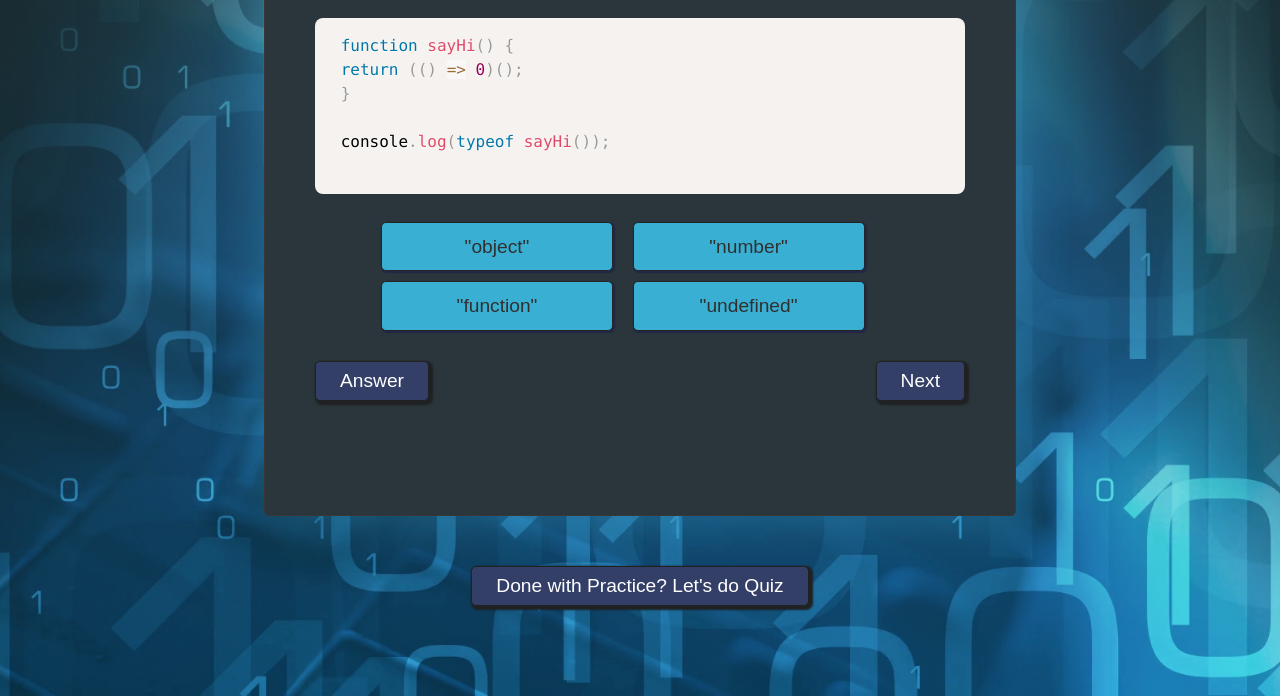
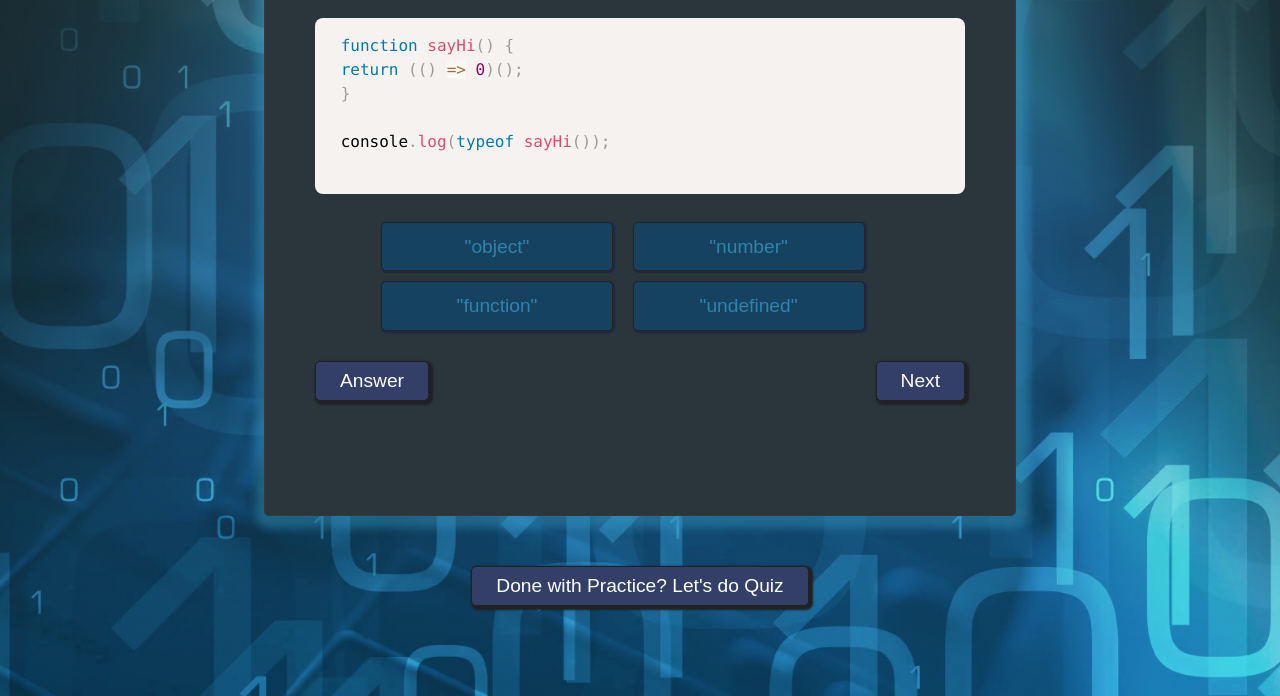
Before and after one commit to Shivam0Anand/quiz, a plain HTML site: page index.html in a window 1280 px wide. Shown: the part 181-877 px from the top of the page. Drawn offline with nearby package versions, Linux system fonts and the light colour scheme.

Commit message:
modified

```diff
--- a/assets/js/main.js
+++ b/assets/js/main.js
@@ -569,6 +569,7 @@ function practice() {
     choiceBis.style.background = "#39b0d3";
     choiceCis.style.background = "#39b0d3";
     choiceDis.style.background = "#39b0d3";
+
     showQuestion();
   }
 
--- a/assets/stylesheets/style.css
+++ b/assets/stylesheets/style.css
@@ -15,6 +15,8 @@ p {
   margin: 0.8rem;
   font-size: 1.2rem;
 }
+/* top styling */
+
 
 /* Switch */
 .switch {
@@ -62,7 +64,7 @@ input[type="checkbox"]:checked + .switch {
   width: 650px;
   margin: 50px auto;
   border: 1px solid rgb(56, 56, 56);
-  box-shadow: 2px 2px 48px 2px #3498c26b;
+  box-shadow: 2px 2px 8px 10px #3498c26b;
   border-radius: 5px;
   padding: 50px;
 }
@@ -157,10 +159,10 @@ input[type="checkbox"]:checked + .switch {
   background: #000;
 }
 .btn {
-  background: #39b0d3;
+  background: #15435f;
   padding: 0;
   border: 1px solid #252424;
-  color: rgb(48, 48, 48);
+  color: rgb(47, 131, 175);
   border-radius: 5px;
   box-shadow: 1px 1px 1px 1px #202747;
   width: 40%;
--- a/index.html
+++ b/index.html
@@ -17,6 +17,7 @@
     <title>Quiz</title>
   </head>
   <body>
+    <div class="shape-seperator"></div>
     <!-- Theme toggle -->
     <div>
       <!-- <input type="checkbox" id="toggle" class="offscreen" />
```
